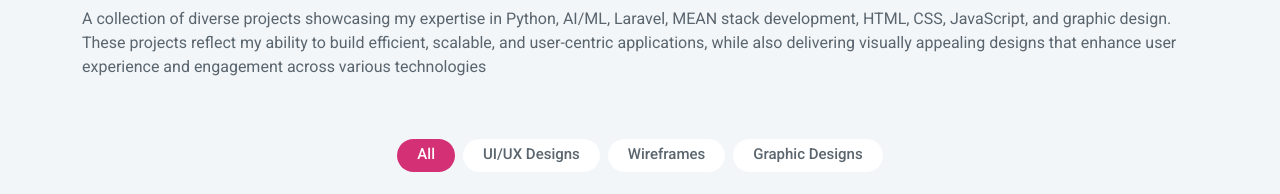
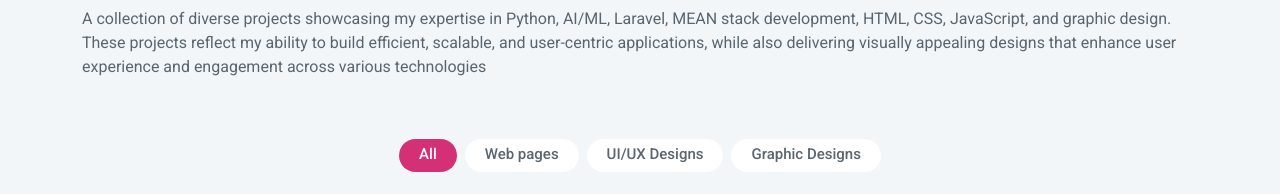
Before and after one commit to Hareeshma333/Hareeshma__portfolio, a plain HTML site: page index.html in a window 1280 px wide. Shown: the part 4280-4474 px from the top of the page. Drawn offline with nearby package versions, Linux system fonts and the light colour scheme; a web font is replaced by a local one.

Commit message:
next commit

```diff
--- a/index.html
+++ b/index.html
@@ -373,8 +373,8 @@
 
           <ul class="portfolio-filters isotope-filters" data-aos="fade-up" data-aos-delay="100">
             <li data-filter="*" class="filter-active">All</li>
-            <li data-filter=".filter-app">UI/UX Designs</li>
-            <li data-filter=".filter-product">Wireframes</li>
+            <li data-filter=".filter-app">Web pages</li>
+            <li data-filter=".filter-product">UI/UX Designs</li>
             <li data-filter=".filter-branding">Graphic Designs</li>
           </ul><!-- End Portfolio Filters -->
 
```
